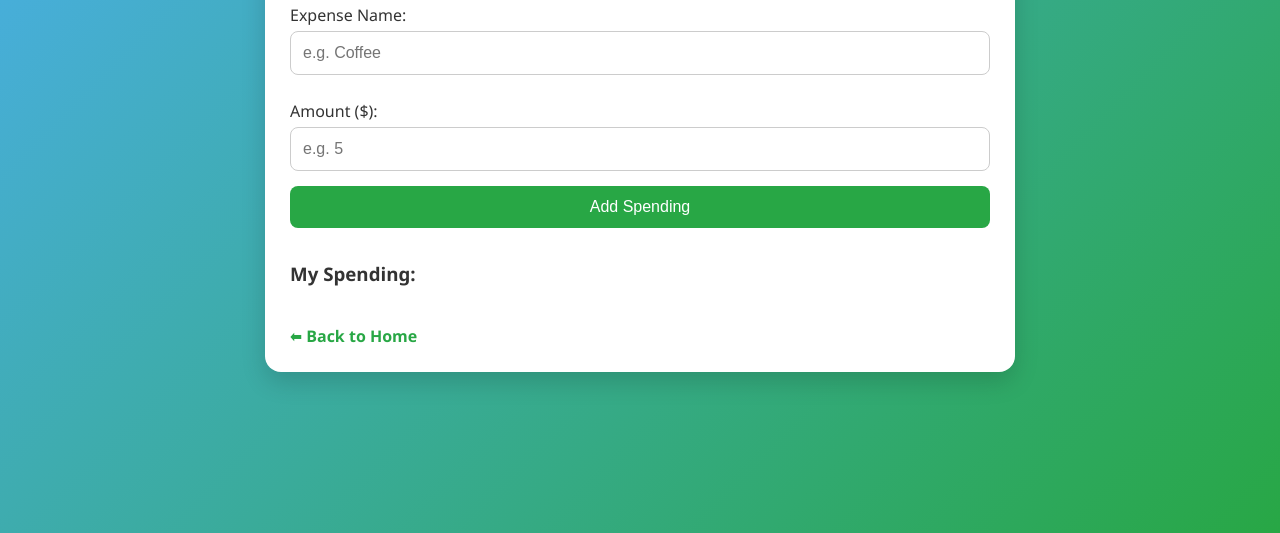
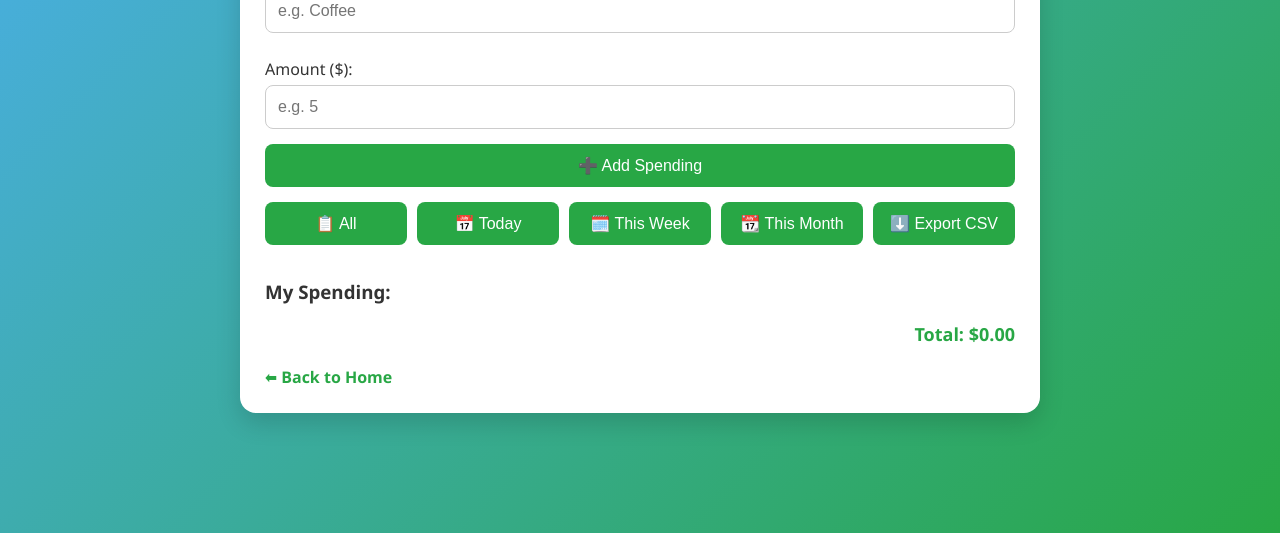
Before and after one commit to ItsQuisey/money-mentor, a plain HTML site: page spending.html in a window 1280 px wide. Shown: the part 267-800 px from the top of the page. Drawn offline with Linux system fonts and the light colour scheme.

Commit message:
Update spending.html
I added:
A live total at the bottom that auto-sums filtered spendings.
Quick filters (All / Today / This Week / This Month).
Export to CSV (client-side) with one click.
Category selection.

```diff
--- a/spending.html
+++ b/spending.html
@@ -9,7 +9,6 @@
       font-family: 'Segoe UI', Tahoma, sans-serif;
       margin: 0;
       padding: 0;
-      /* Blue top-left ➜ Green bottom-right, matching other pages */
       background: linear-gradient(135deg, #4cafef, #28a745);
       color: #333;
       min-height: 100vh;
@@ -21,7 +20,7 @@
       background: #fff;
       padding: 25px;
       border-radius: 16px;
-      max-width: 700px;
+      max-width: 750px;
       width: 100%;
       box-shadow: 0 10px 25px rgba(0,0,0,0.15);
       animation: fadeIn 0.7s ease-in-out;
@@ -40,7 +39,7 @@
       margin: 10px 0 5px;
       font-weight: 500;
     }
-    input, button {
+    input, button, select {
       width: 100%;
       padding: 12px;
       margin-bottom: 15px;
@@ -50,7 +49,7 @@
       transition: 0.3s;
       box-sizing: border-box;
     }
-    input:focus {
+    input:focus, select:focus {
       border-color: #28a745;
       outline: none;
       box-shadow: 0 0 5px rgba(40,167,69,0.5);
@@ -76,6 +75,26 @@
       box-shadow: 0 3px 6px rgba(0,0,0,0.1);
       animation: fadeIn 0.4s ease;
     }
+    .filters {
+      display: flex;
+      gap: 10px;
+      margin-bottom: 15px;
+      flex-wrap: wrap;
+    }
+    .filters button {
+      flex: 1;
+      display: flex;
+      align-items: center;
+      justify-content: center;
+      gap: 6px;
+    }
+    .total {
+      text-align: right;
+      margin-top: 15px;
+      font-weight: bold;
+      font-size: 18px;
+      color: #28a745;
+    }
     a {
       display: inline-block;
       margin-top: 20px;
@@ -85,6 +104,7 @@
       transition: color 0.3s;
     }
     a:hover { color: #1e7e34; }
+    .icon { font-size: 18px; }
   </style>
 </head>
 <body>
@@ -97,16 +117,26 @@
     <label for="spendAmount">Amount ($):</label>
     <input type="number" id="spendAmount" placeholder="e.g. 5" />
 
-    <button onclick="addSpending()">Add Spending</button>
+    <button onclick="addSpending()">➕ Add Spending</button>
+
+    <div class="filters">
+      <button onclick="setFilter('all')">📋 All</button>
+      <button onclick="setFilter('today')">📅 Today</button>
+      <button onclick="setFilter('week')">🗓️ This Week</button>
+      <button onclick="setFilter('month')">📆 This Month</button>
+      <button onclick="exportCSV()">⬇️ Export CSV</button>
+    </div>
 
     <h3>My Spending:</h3>
     <div id="spendingList"></div>
+    <div class="total" id="total"></div>
 
     <a href="index.html">⬅ Back to Home</a>
   </div>
 
   <script>
     let spendings = JSON.parse(localStorage.getItem('spendings')) || [];
+    let currentFilter = 'all';
 
     function saveSpendings() {
       localStorage.setItem('spendings', JSON.stringify(spendings));
@@ -114,26 +144,65 @@
 
     function renderSpendings() {
       const list = document.getElementById('spendingList');
+      const totalEl = document.getElementById('total');
       list.innerHTML = '';
-      spendings.forEach(s => {
+
+      const now = new Date();
+      let filtered = spendings.filter(s => {
+        const date = new Date(s.date);
+        if (currentFilter === 'today') {
+          return date.toDateString() === now.toDateString();
+        } else if (currentFilter === 'week') {
+          const weekAgo = new Date();
+          weekAgo.setDate(now.getDate() - 7);
+          return date >= weekAgo;
+        } else if (currentFilter === 'month') {
+          return date.getMonth() === now.getMonth() && date.getFullYear() === now.getFullYear();
+        }
+        return true;
+      });
+
+      let total = 0;
+      filtered.forEach(s => {
         const div = document.createElement('div');
         div.className = 'log-item';
         div.textContent = `${s.name}: $${s.amount}`;
         list.appendChild(div);
+        total += s.amount;
       });
+
+      totalEl.textContent = `Total: $${total.toFixed(2)}`;
     }
 
     function addSpending() {
       const name = document.getElementById('spendName').value.trim();
       const amount = parseFloat(document.getElementById('spendAmount').value);
       if (!name || isNaN(amount)) return;
-      spendings.push({ name, amount });
+      spendings.push({ name, amount, date: new Date().toISOString() });
       saveSpendings();
       renderSpendings();
       document.getElementById('spendName').value = '';
       document.getElementById('spendAmount').value = '';
     }
 
+    function setFilter(filter) {
+      currentFilter = filter;
+      renderSpendings();
+    }
+
+    function exportCSV() {
+      let csv = 'Name,Amount,Date\n';
+      spendings.forEach(s => {
+        csv += `${s.name},${s.amount},${s.date}\n`;
+      });
+      const blob = new Blob([csv], { type: 'text/csv' });
+      const url = URL.createObjectURL(blob);
+      const a = document.createElement('a');
+      a.href = url;
+      a.download = 'spending_log.csv';
+      a.click();
+    }
+
     renderSpendings();
   </script>
 </body>
```
